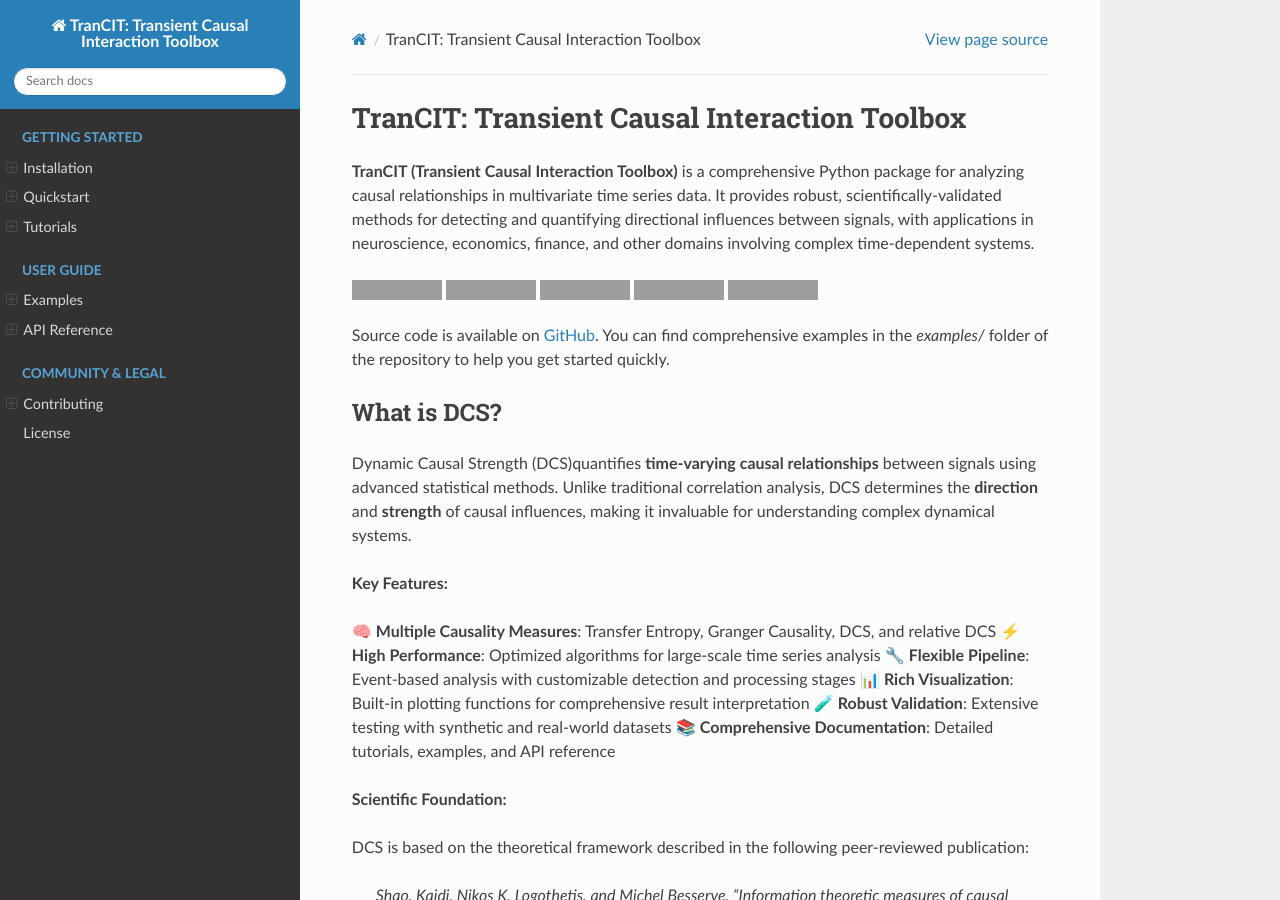
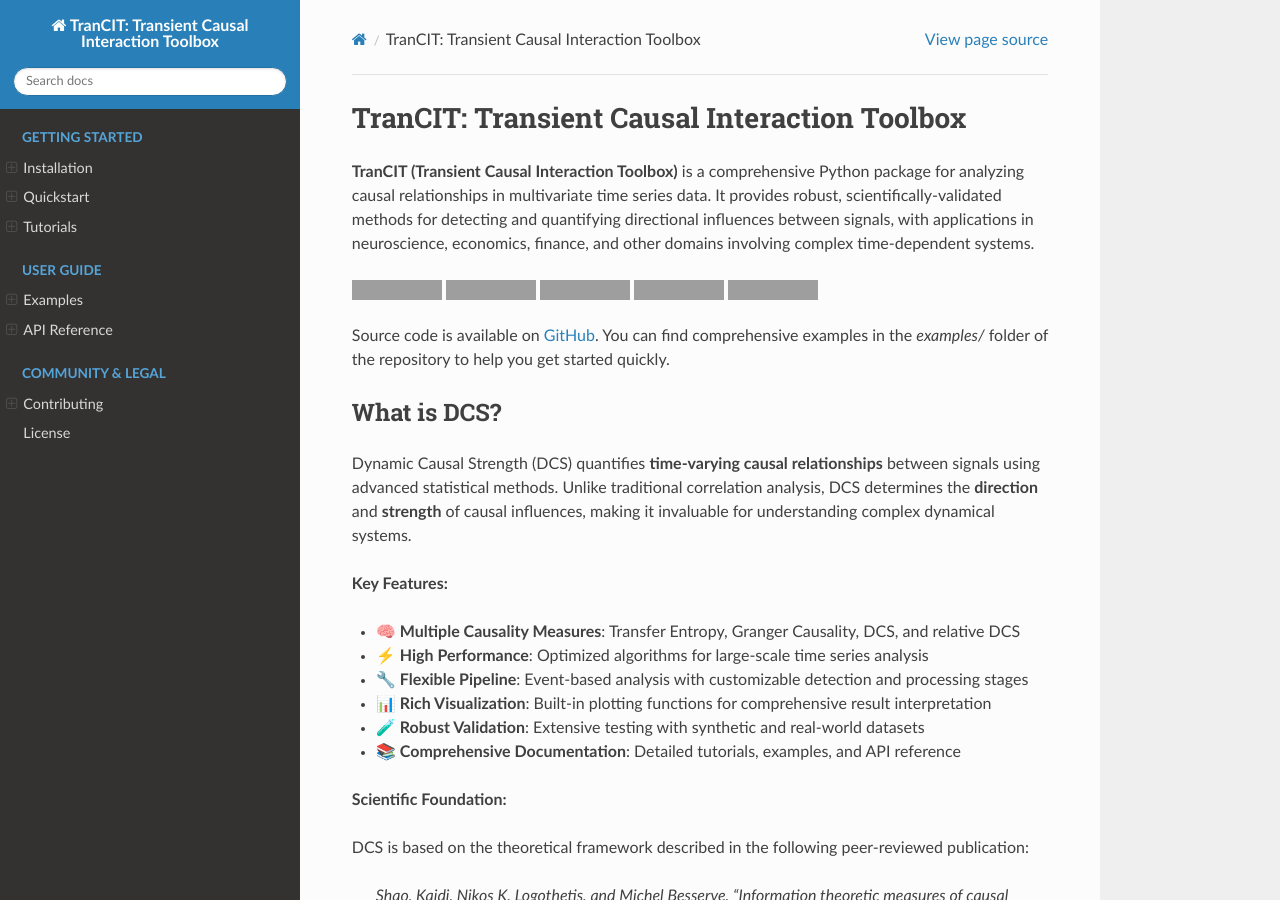
Before and after one commit to CMC-lab/TranCIT, a Sphinx documentation site: the page built from docs/index.rst, in a window 1280 px wide and 900 px high. Built offline with Sphinx 7.4.7 and the Read the Docs theme 3.1.0, drawn with Linux system fonts in a browser that asks for light colours; pages that are not in the unit, such as notebooks, are missing from menus; the version number could not be read and is left out; some of the changed text lies outside the part shown; grey boxes are pictures that could not be loaded.

Commit message:
docs: improve ReadTheDocs formatting and update citation references

```diff
--- a/docs/index.rst
+++ b/docs/index.rst
@@ -33,16 +33,16 @@ You can find comprehensive examples in the `examples/` folder of the repository
 What is DCS?
 ****************
 
-Dynamic Causal Strength (DCS)quantifies **time-varying causal relationships** between signals using advanced statistical methods. Unlike traditional correlation analysis, DCS determines the **direction** and **strength** of causal influences, making it invaluable for understanding complex dynamical systems.
+Dynamic Causal Strength (DCS) quantifies **time-varying causal relationships** between signals using advanced statistical methods. Unlike traditional correlation analysis, DCS determines the **direction** and **strength** of causal influences, making it invaluable for understanding complex dynamical systems.
 
 **Key Features:**
 
-🧠 **Multiple Causality Measures**: Transfer Entropy, Granger Causality, DCS, and relative DCS
-⚡ **High Performance**: Optimized algorithms for large-scale time series analysis
-🔧 **Flexible Pipeline**: Event-based analysis with customizable detection and processing stages
-📊 **Rich Visualization**: Built-in plotting functions for comprehensive result interpretation
-🧪 **Robust Validation**: Extensive testing with synthetic and real-world datasets
-📚 **Comprehensive Documentation**: Detailed tutorials, examples, and API reference
+- 🧠 **Multiple Causality Measures**: Transfer Entropy, Granger Causality, DCS, and relative DCS
+- ⚡ **High Performance**: Optimized algorithms for large-scale time series analysis
+- 🔧 **Flexible Pipeline**: Event-based analysis with customizable detection and processing stages
+- 📊 **Rich Visualization**: Built-in plotting functions for comprehensive result interpretation
+- 🧪 **Robust Validation**: Extensive testing with synthetic and real-world datasets
+- 📚 **Comprehensive Documentation**: Detailed tutorials, examples, and API reference
 
 **Scientific Foundation:**
 
```
Also changed, not shown: other parts of docs/index.rst (+19 -1 lines), README.md (+8 -0 lines), 1 other file.
